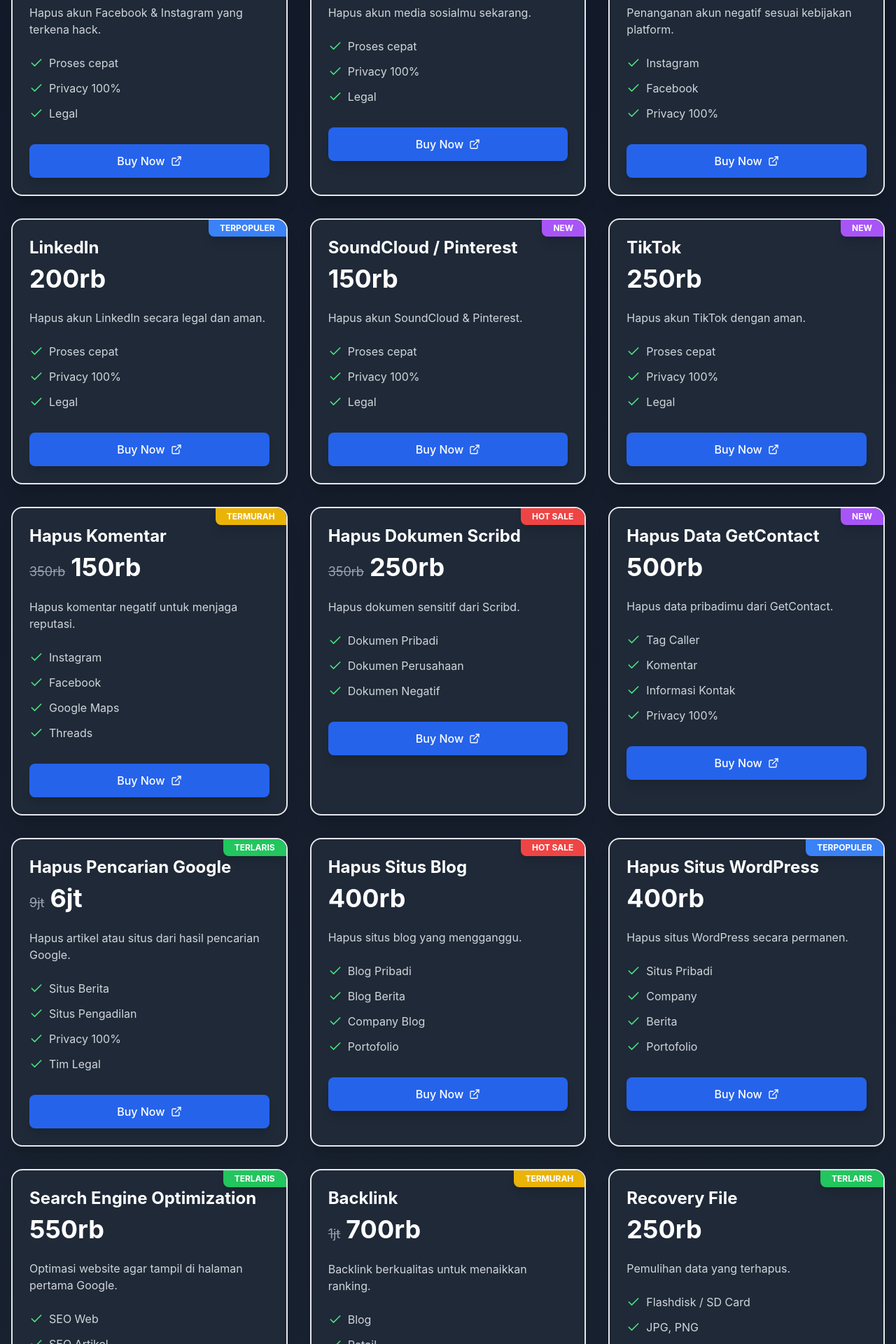
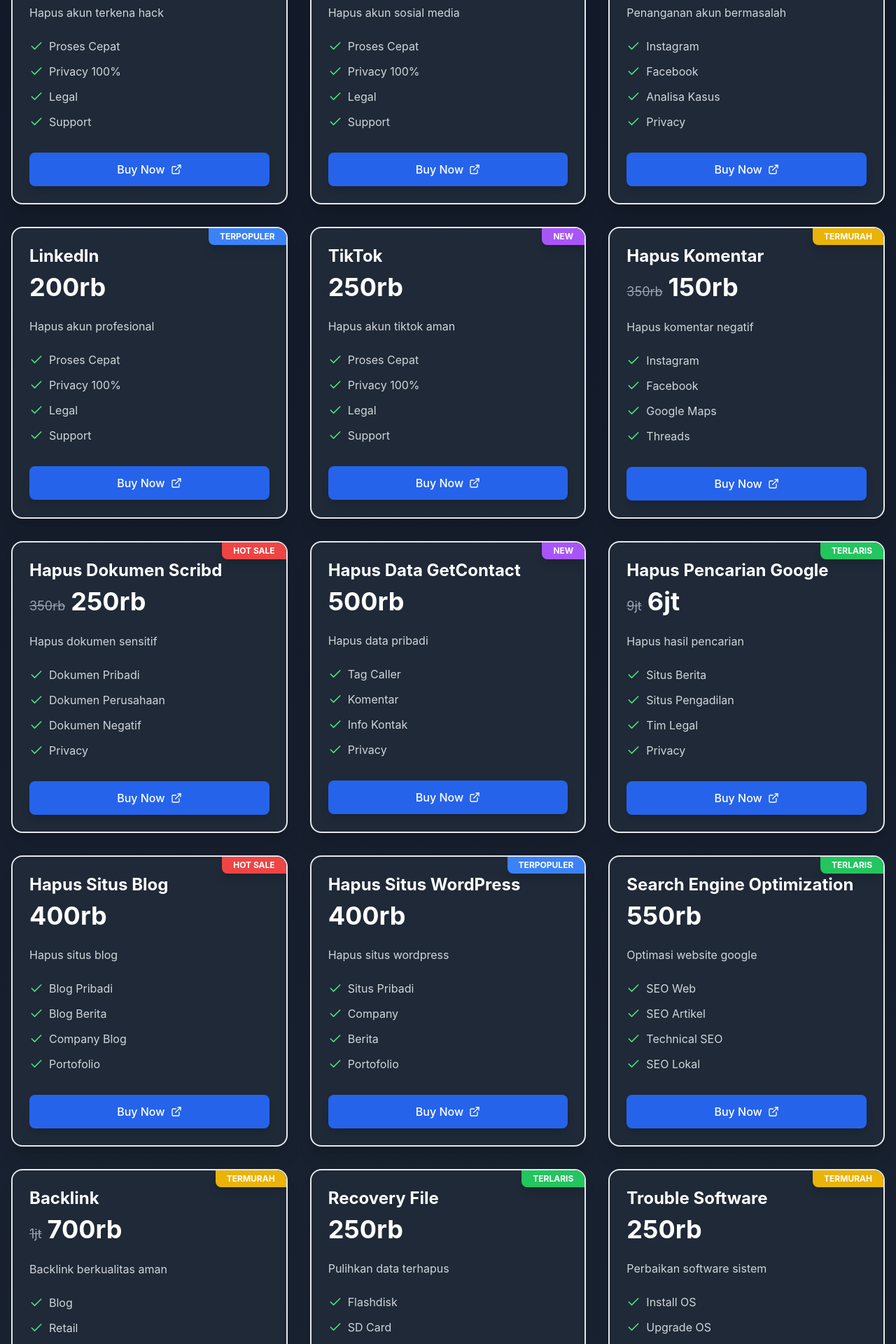
Before and after one commit to sibershopstore/pricing, a React (Vite) app: page / in a window 1280 px wide. Shown: the part 520-2440 px from the top of the page at 70% size. Built offline with nearby package versions, Linux system fonts and the light colour scheme.

Commit message:
Update pricingData.ts

```diff
--- a/src/data/pricingData.ts
+++ b/src/data/pricingData.ts
@@ -1,13 +1,13 @@
 import { PricingPlan } from '../types';
 
 export const pricingPlans: PricingPlan[] = [
-  // ================= SOCIAL MEDIA =================
+  // ================= SOCIAL =================
   {
     id: 'fb-ig',
     title: 'FB & Instagram',
     price: '300rb',
-    description: 'Hapus akun Facebook & Instagram yang terkena hack.',
-    features: ['Proses cepat', 'Privacy 100%', 'Legal'],
+    description: 'Hapus akun terkena hack',
+    features: ['Proses Cepat', 'Privacy 100%', 'Legal', 'Support'],
     badge: 'TERPOPULER',
     category: 'social'
   },
@@ -15,8 +15,8 @@
     id: 'fb-ig-x',
     title: 'FB / IG / X',
     price: '100rb',
-    description: 'Hapus akun media sosialmu sekarang.',
-    features: ['Proses cepat', 'Privacy 100%', 'Legal'],
+    description: 'Hapus akun sosial media',
+    features: ['Proses Cepat', 'Privacy 100%', 'Legal', 'Support'],
     badge: 'TERLARIS',
     category: 'social'
   },
@@ -24,8 +24,8 @@
     id: 'hapus-akun-negatif',
     title: 'Hapus Akun Negatif',
     price: 'N/A',
-    description: 'Penanganan akun negatif sesuai kebijakan platform.',
-    features: ['Instagram', 'Facebook', 'Privacy 100%'],
+    description: 'Penanganan akun bermasalah',
+    features: ['Instagram', 'Facebook', 'Analisa Kasus', 'Privacy'],
     badge: 'HOT SALE',
     category: 'social'
   },
@@ -33,26 +33,17 @@
     id: 'linkedin',
     title: 'LinkedIn',
     price: '200rb',
-    description: 'Hapus akun LinkedIn secara legal dan aman.',
-    features: ['Proses cepat', 'Privacy 100%', 'Legal'],
+    description: 'Hapus akun profesional',
+    features: ['Proses Cepat', 'Privacy 100%', 'Legal', 'Support'],
     badge: 'TERPOPULER',
-    category: 'social'
-  },
-  {
-    id: 'soundcloud-pinterest',
-    title: 'SoundCloud / Pinterest',
-    price: '150rb',
-    description: 'Hapus akun SoundCloud & Pinterest.',
-    features: ['Proses cepat', 'Privacy 100%', 'Legal'],
-    badge: 'NEW',
     category: 'social'
   },
   {
     id: 'tiktok',
     title: 'TikTok',
     price: '250rb',
-    description: 'Hapus akun TikTok dengan aman.',
-    features: ['Proses cepat', 'Privacy 100%', 'Legal'],
+    description: 'Hapus akun tiktok aman',
+    features: ['Proses Cepat', 'Privacy 100%', 'Legal', 'Support'],
     badge: 'NEW',
     category: 'social'
   },
@@ -61,20 +52,20 @@
     title: 'Hapus Komentar',
     price: '150rb',
     originalPrice: '350rb',
-    description: 'Hapus komentar negatif untuk menjaga reputasi.',
+    description: 'Hapus komentar negatif',
     features: ['Instagram', 'Facebook', 'Google Maps', 'Threads'],
     badge: 'TERMURAH',
     category: 'social'
   },
 
-  // ================= WEB / CONTENT =================
+  // ================= WEB =================
   {
     id: 'scribd',
     title: 'Hapus Dokumen Scribd',
     price: '250rb',
     originalPrice: '350rb',
-    description: 'Hapus dokumen sensitif dari Scribd.',
-    features: ['Dokumen Pribadi', 'Dokumen Perusahaan', 'Dokumen Negatif'],
+    description: 'Hapus dokumen sensitif',
+    features: ['Dokumen Pribadi', 'Dokumen Perusahaan', 'Dokumen Negatif', 'Privacy'],
     badge: 'HOT SALE',
     category: 'web'
   },
@@ -82,8 +73,8 @@
     id: 'getcontact',
     title: 'Hapus Data GetContact',
     price: '500rb',
-    description: 'Hapus data pribadimu dari GetContact.',
-    features: ['Tag Caller', 'Komentar', 'Informasi Kontak', 'Privacy 100%'],
+    description: 'Hapus data pribadi',
+    features: ['Tag Caller', 'Komentar', 'Info Kontak', 'Privacy'],
     badge: 'NEW',
     category: 'web'
   },
@@ -92,16 +83,16 @@
     title: 'Hapus Pencarian Google',
     price: '6jt',
     originalPrice: '9jt',
-    description: 'Hapus artikel atau situs dari hasil pencarian Google.',
-    features: ['Situs Berita', 'Situs Pengadilan', 'Privacy 100%', 'Tim Legal'],
+    description: 'Hapus hasil pencarian',
+    features: ['Situs Berita', 'Situs Pengadilan', 'Tim Legal', 'Privacy'],
     badge: 'TERLARIS',
     category: 'web'
   },
   {
-    id: 'hapus-situs',
+    id: 'hapus-blog',
     title: 'Hapus Situs Blog',
     price: '400rb',
-    description: 'Hapus situs blog yang mengganggu.',
+    description: 'Hapus situs blog',
     features: ['Blog Pribadi', 'Blog Berita', 'Company Blog', 'Portofolio'],
     badge: 'HOT SALE',
     category: 'web'
@@ -110,7 +101,7 @@
     id: 'hapus-wordpress',
     title: 'Hapus Situs WordPress',
     price: '400rb',
-    description: 'Hapus situs WordPress secara permanen.',
+    description: 'Hapus situs wordpress',
     features: ['Situs Pribadi', 'Company', 'Berita', 'Portofolio'],
     badge: 'TERPOPULER',
     category: 'web'
@@ -121,7 +112,7 @@
     id: 'seo',
     title: 'Search Engine Optimization',
     price: '550rb',
-    description: 'Optimasi website agar tampil di halaman pertama Google.',
+    description: 'Optimasi website google',
     features: ['SEO Web', 'SEO Artikel', 'Technical SEO', 'SEO Lokal'],
     badge: 'TERLARIS',
     category: 'seo'
@@ -131,7 +122,7 @@
     title: 'Backlink',
     price: '700rb',
     originalPrice: '1jt',
-    description: 'Backlink berkualitas untuk menaikkan ranking.',
+    description: 'Backlink berkualitas aman',
     features: ['Blog', 'Retail', 'Teknologi', 'Berita'],
     badge: 'TERMURAH',
     category: 'seo'
@@ -139,19 +130,28 @@
 
   // ================= SUPPORT =================
   {
-    id: 'recovery',
+    id: 'recovery-file',
     title: 'Recovery File',
     price: '250rb',
-    description: 'Pemulihan data yang terhapus.',
-    features: ['Flashdisk / SD Card', 'JPG, PNG', 'PDF, DOCX', 'MP4'],
+    description: 'Pulihkan data terhapus',
+    features: ['Flashdisk', 'SD Card', 'Dokumen', 'Video'],
     badge: 'TERLARIS',
+    category: 'support'
+  },
+  {
+    id: 'trouble-software',
+    title: 'Trouble Software',
+    price: '250rb',
+    description: 'Perbaikan software sistem',
+    features: ['Install OS', 'Upgrade OS', 'Office', 'Windows 11'],
+    badge: 'TERMURAH',
     category: 'support'
   },
   {
     id: 'it-consultant',
     title: 'IT Consultant',
     price: 'N/A',
-    description: 'Konsultasi masalah IT & cyber crime.',
+    description: 'Konsultasi masalah IT',
     features: ['Penipuan', 'Scamming', 'Pemerasan', 'Cyber Crime'],
     badge: 'HOT SALE',
     category: 'support'
@@ -159,11 +159,11 @@
 
   // ================= AI =================
   {
-    id: 'ai',
+    id: 'ai-service',
     title: 'Artificial Intelligence',
     price: '250rb',
-    description: 'Layanan AI untuk kebutuhan digital.',
-    features: ['Buat Gambar', 'Coding', 'Dokumen', 'Artikel'],
+    description: 'Layanan AI digital',
+    features: ['Gambar AI', 'Coding', 'Dokumen', 'Artikel'],
     badge: 'NEW',
     category: 'ai'
   }
```
